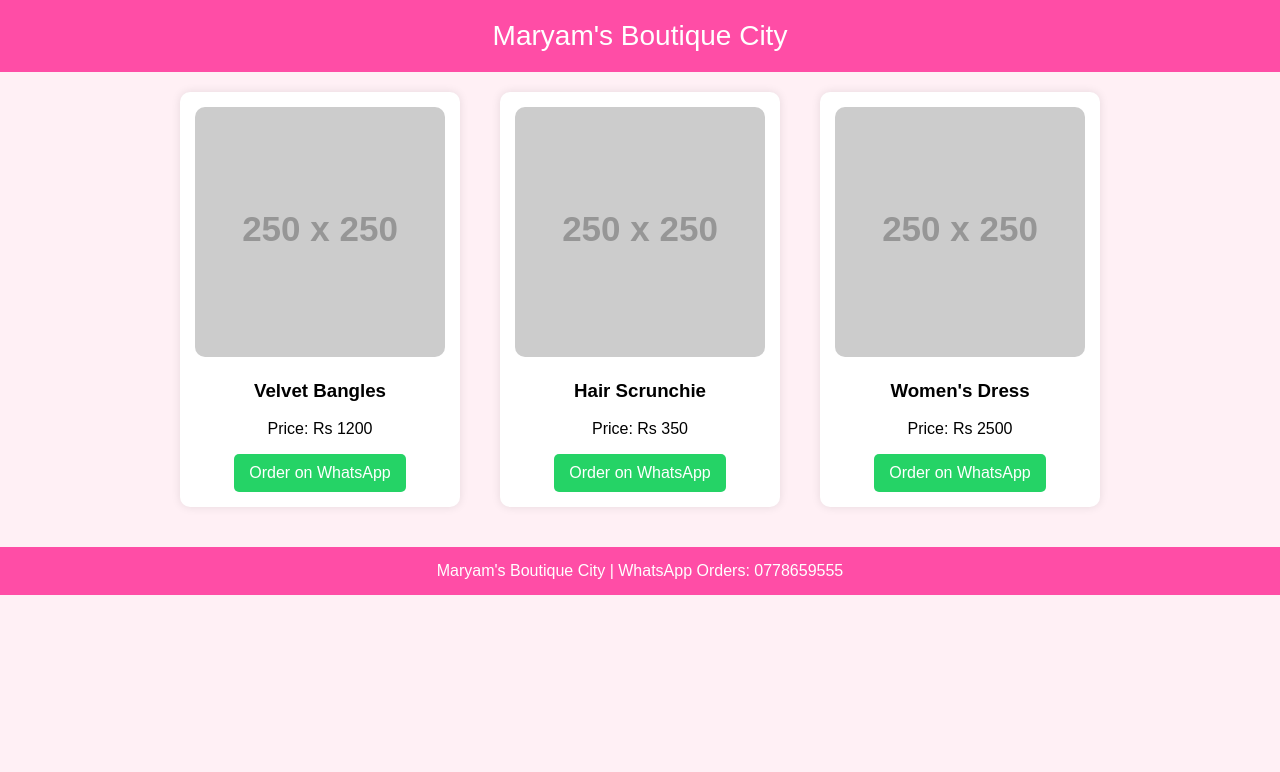
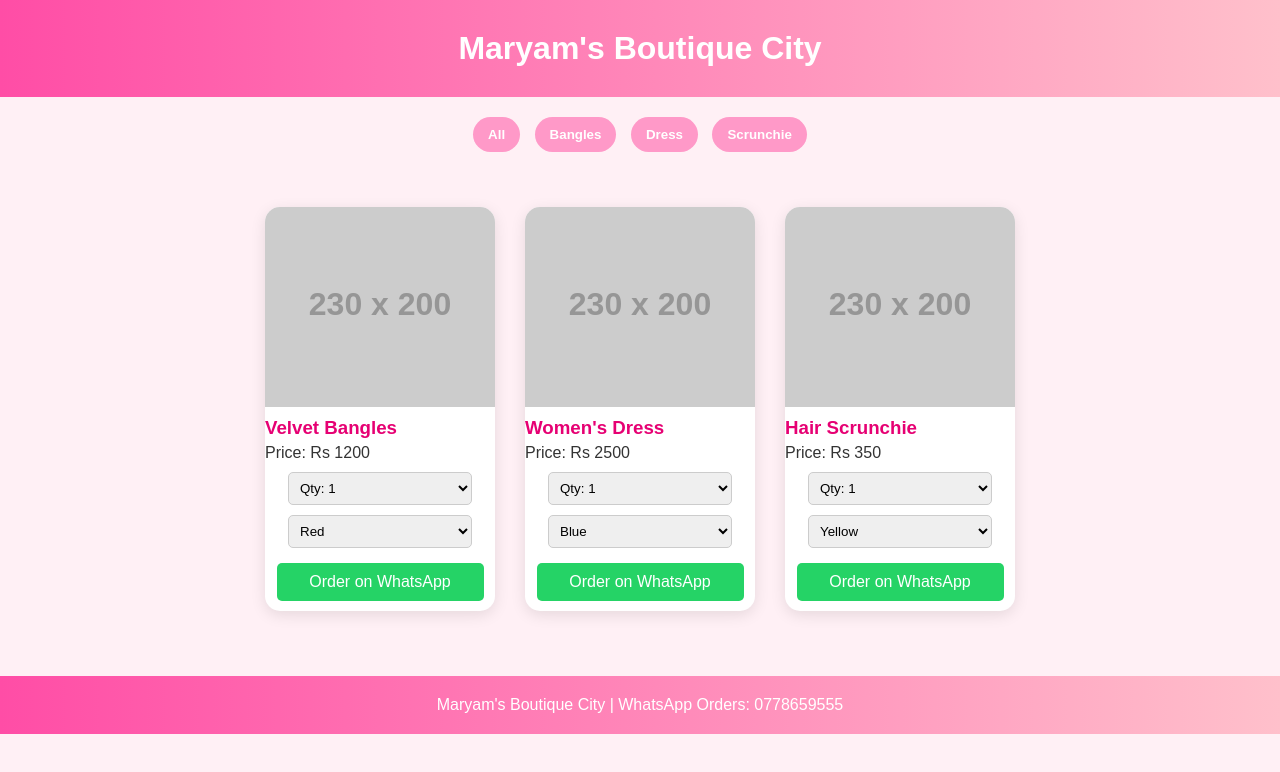
Before and after one commit to Rakshanafathima/maryams-boutique, a plain HTML site: page index.html in a window 1280 px wide. Drawn offline with Linux system fonts and the light colour scheme; placeholder pictures from the web are drawn by us.

Commit message:
Update index.html

```diff
--- a/index.html
+++ b/index.html
@@ -1,63 +1,115 @@
-<!DOCTYPE html>
-<html>
+<!<!DOCTYPE html>
+<html lang="en">
 <head>
+<meta charset="UTF-8">
+<meta name="viewport" content="width=device-width, initial-scale=1.0">
 <title>Maryam's Boutique City</title>
-
 <style>
-
 body{
-font-family: Arial;
+    font-family: 'Arial', sans-serif;
     margin:0;
     background:#fff0f5;
 }
 
 header{
-background:#ff4da6;
+    background: linear-gradient(90deg, #ff4da6, #ffc0cb);
     color:white;
-padding:20px;
+    padding:30px;
     text-align:center;
-font-size:28px;
+    font-size:32px;
+    font-weight:bold;
+}
+
+nav{
+    text-align:center;
+    margin:15px 0;
+}
+
+nav button{
+    background:#ff99c8;
+    border:none;
+    padding:10px 15px;
+    margin:5px;
+    border-radius:20px;
+    cursor:pointer;
+    color:white;
+    font-weight:bold;
 }
 
 .products{
     display:flex;
     flex-wrap:wrap;
     justify-content:center;
+    padding:20px;
 }
 
 .card{
     background:white;
-width:250px;
-margin:20px;
-padding:15px;
-border-radius:10px;
-box-shadow:0 0 10px rgba(0,0,0,0.1);
-text-align:center;
+    width:230px;
+    margin:15px;
+    border-radius:15px;
+    box-shadow:0 4px 15px rgba(0,0,0,0.1);
+    overflow:hidden;
+    transition: transform 0.3s;
+}
+
+.card:hover{
+    transform: scale(1.05);
 }
 
 .card img{
     width:100%;
-border-radius:10px;
+    height:200px;
+    object-fit:cover;
 }
 
-button{
+.card h3{
+    margin:10px 0 5px 0;
+    color:#e60073;
+}
+
+.card p{
+    margin:5px 0;
+    color:#333;
+}
+
+.card select{
+    width:80%;
+    margin:5px 10%;
+    padding:7px;
+    border-radius:5px;
+    border:1px solid #ccc;
+}
+
+.card a button{
     background:#25D366;
+    width:90%;
+    margin:10px 5%;
+    padding:10px;
+    border:none;
+    border-radius:5px;
     color:white;
-border:none;
-padding:10px 15px;
     font-size:16px;
-border-radius:5px;
     cursor:pointer;
 }
 
 footer{
-background:#ff4da6;
+    background: linear-gradient(90deg, #ff4da6, #ffc0cb);
     color:white;
     text-align:center;
-padding:15px;
-margin-top:20px;
+    padding:20px;
+    margin-top:30px;
 }
 
+@media (max-width:600px){
+    .products{
+        flex-direction:column;
+        align-items:center;
+    }
+    .card{
+        width:90%;
+    }
+}
 </style>
 </head>
 
@@ -67,34 +119,80 @@ margin-top:20px;
 Maryam's Boutique City
 </header>
 
+<nav>
+<button onclick="filterCategory('All')">All</button>
+<button onclick="filterCategory('Bangles')">Bangles</button>
+<button onclick="filterCategory('Dress')">Dress</button>
+<button onclick="filterCategory('Scrunchie')">Scrunchie</button>
+</nav>
+
 <div class="products">
 
-<div class="card">
-<img src="https://via.placeholder.com/250">
+<!-- Product Card Example -->
+<div class="card" data-category="Bangles">
+<img src="https://via.placeholder.com/230x200?text=Bangles" alt="Velvet Bangles">
 <h3>Velvet Bangles</h3>
 <p>Price: Rs 1200</p>
-<a href="https://wa.me/94778659555">
-<button>Order on WhatsApp</button>
-</a>
+
+<select class="qty">
+<option value="1">Qty: 1</option>
+<option value="2">Qty: 2</option>
+<option value="3">Qty: 3</option>
+<option value="4">Qty: 4</option>
+</select>
+
+<select class="color">
+<option value="Red">Red</option>
+<option value="Green">Green</option>
+<option value="Black">Black</option>
+</select>
+
+<a href="#" class="wa-link"><button>Order on WhatsApp</button></a>
 </div>
 
-<div class="card">
-<img src="https://via.placeholder.com/250">
+<div class="card" data-category="Dress">
+<img src="https://via.placeholder.com/230x200?text=Dress" alt="Women's Dress">
+<h3>Women's Dress</h3>
+<p>Price: Rs 2500</p>
+
+<select class="qty">
+<option value="1">Qty: 1</option>
+<option value="2">Qty: 2</option>
+<option value="3">Qty: 3</option>
+<option value="4">Qty: 4</option>
+</select>
+
+<select class="color">
+<option value="Blue">Blue</option>
+<option value="Pink">Pink</option>
+<option value="White">White</option>
+</select>
+
+<a href="#" class="wa-link"><button>Order on WhatsApp</button></a>
+</div>
+
+<div class="card" data-category="Scrunchie">
+<img src="https://via.placeholder.com/230x200?text=Scrunchie" alt="Hair Scrunchie">
 <h3>Hair Scrunchie</h3>
 <p>Price: Rs 350</p>
-<a href="https://wa.me/94778659555">
-<button>Order on WhatsApp</button>
-</a>
+
+<select class="qty">
+<option value="1">Qty: 1</option>
+<option value="2">Qty: 2</option>
+<option value="3">Qty: 3</option>
+<option value="4">Qty: 4</option>
+</select>
+
+<select class="color">
+<option value="Yellow">Yellow</option>
+<option value="Pink">Pink</option>
+<option value="Purple">Purple</option>
+</select>
+
+<a href="#" class="wa-link"><button>Order on WhatsApp</button></a>
 </div>
 
-<div class="card">
-<img src="https://via.placeholder.com/250">
-<h3>Women's Dress</h3>
-<p>Price: Rs 2500</p>
-<a href="https://wa.me/94778659555">
-<button>Order on WhatsApp</button>
-</a>
-</div>
+<!-- Add more product cards here -->
 
 </div>
 
@@ -102,5 +200,32 @@ Maryam's Boutique City
 Maryam's Boutique City | WhatsApp Orders: 0778659555
 </footer>
 
+<script>
+function filterCategory(cat){
+    let cards = document.querySelectorAll('.card');
+    cards.forEach(card => {
+        if(cat==='All' || card.getAttribute('data-category')===cat){
+            card.style.display='block';
+        } else {
+            card.style.display='none';
+        }
+    });
+}
+
+// WhatsApp auto message for each product
+document.querySelectorAll('.wa-link').forEach(function(link){
+    link.addEventListener('click', function(e){
+        e.preventDefault();
+        let card = link.closest('.card');
+        let product = card.querySelector('h3').innerText;
+        let qty = card.querySelector('.qty').value;
+        let color = card.querySelector('.color').value;
+        let msg = `Hello Maryam's Boutique City, I want to order:\nProduct: ${product}\nQuantity: ${qty}\nColor: ${color}`;
+        let waNumber = "94778659555";
+        window.open(`https://wa.me/${waNumber}?text=${encodeURIComponent(msg)}`, '_blank');
+    });
+});
+</script>
+
 </body>
 </html>
```
Lines whose indentation alone changed are shown as unchanged.
